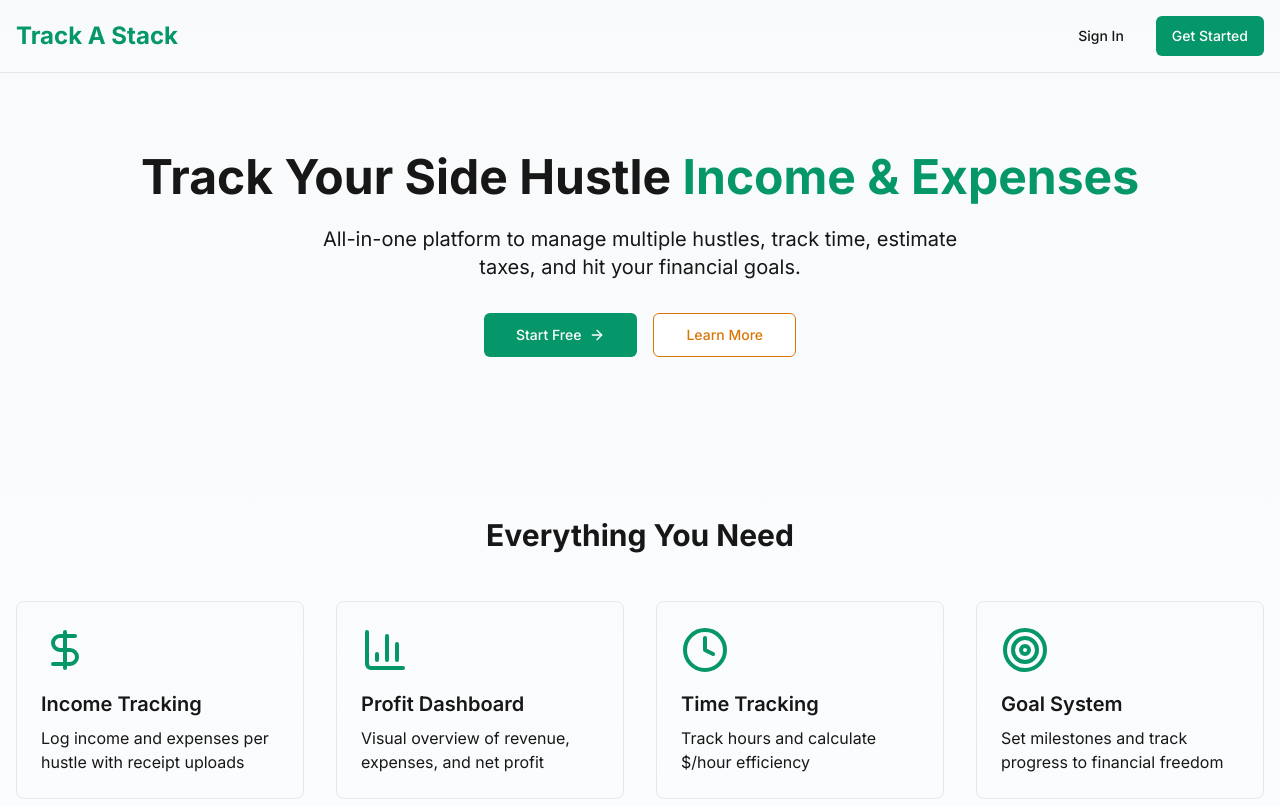
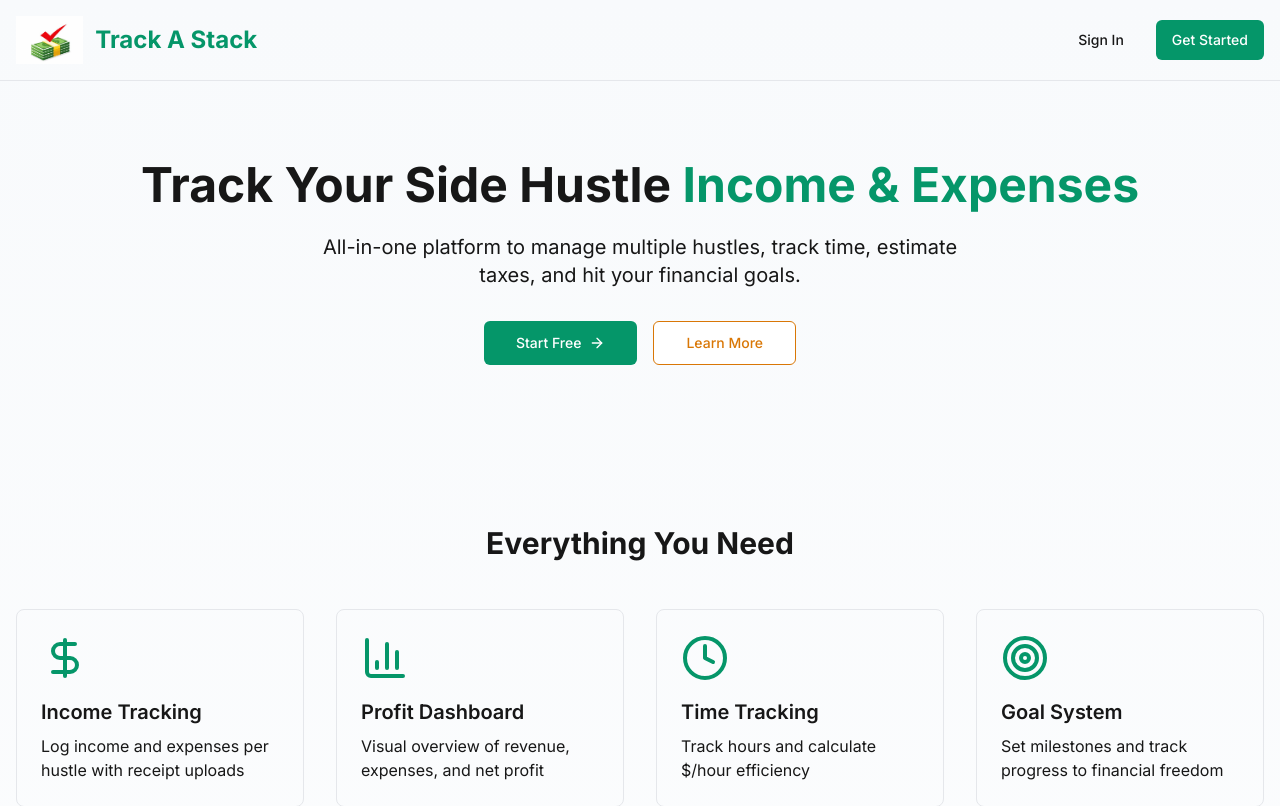
Before and after one commit to jhol26/track-a-stack, a Next.js app: page / in a window 1280 px wide. Shown: the top 806 px of the page. Built offline with nearby package versions, Linux system fonts and the light colour scheme.

Commit message:
Add logo and update branding to Track A Stack

```diff
--- a/src/app/login/page.tsx
+++ b/src/app/login/page.tsx
@@ -62,7 +62,7 @@ export default function LoginPage() {
       <Card className="w-full max-w-md">
         <CardHeader className="text-center">
           <Link href="/" className="text-3xl font-bold text-primary mb-2 block">
-            Vestro
+            Track A Stack
           </Link>
           <CardTitle>Sign in to your account</CardTitle>
           <CardDescription>
--- a/src/app/page.tsx
+++ b/src/app/page.tsx
@@ -8,8 +8,9 @@ export default function LandingPage() {
       {/* Header */}
       <header className="border-b">
         <div className="container mx-auto px-4 py-4 flex items-center justify-between">
-          <Link href="/" className="text-2xl font-bold text-primary">
-            Track A Stack
+          <Link href="/" className="flex items-center gap-3">
+            <img src="/logo.jpg" alt="Track A Stack" className="h-12 w-auto" />
+            <span className="text-2xl font-bold text-primary">Track A Stack</span>
           </Link>
           <div className="flex gap-4">
             <Link href="/login">
--- a/src/app/signup/page.tsx
+++ b/src/app/signup/page.tsx
@@ -64,7 +64,7 @@ export default function SignupPage() {
         <Card className="w-full max-w-md">
           <CardHeader className="text-center">
             <Link href="/" className="text-3xl font-bold text-primary mb-2 block">
-              Vestro
+              Track A Stack
             </Link>
             <CardTitle>Check your email</CardTitle>
             <CardDescription>
--- a/src/components/dashboard/sidebar.tsx
+++ b/src/components/dashboard/sidebar.tsx
@@ -44,8 +44,9 @@ export function Sidebar() {
   return (
     <aside className="w-64 border-r bg-gradient-to-b from-[#059669] to-[#047857] min-h-screen p-4">
       <div className="mb-8">
-        <Link href="/" className="text-2xl font-bold text-white">
-          Track A Stack
+        <Link href="/" className="flex items-center gap-3">
+          <img src="/logo.jpg" alt="Track A Stack" className="h-10 w-auto" />
+          <span className="text-2xl font-bold text-white">Track A Stack</span>
         </Link>
       </div>
 
--- a/src/components/ui/select.tsx
+++ b/src/components/ui/select.tsx
@@ -140,7 +140,7 @@ const SelectSeparator = React.forwardRef<
 >(({ className, ...props }, ref) => (
   <SelectPrimitive.Separator
     ref={ref}
-    className={cn("-mx-1 my-1 h-px bg-muted", className)}
+    className={cn("-mx-1 my-1 h-px bg-white/30", className)}
     {...props}
   />
 ))
@@ -158,3 +158,5 @@ export {
   SelectScrollUpButton,
   SelectScrollDownButton,
 }
+tton,
+}
```
Also changed, not shown: public/logo.jpg (added).
